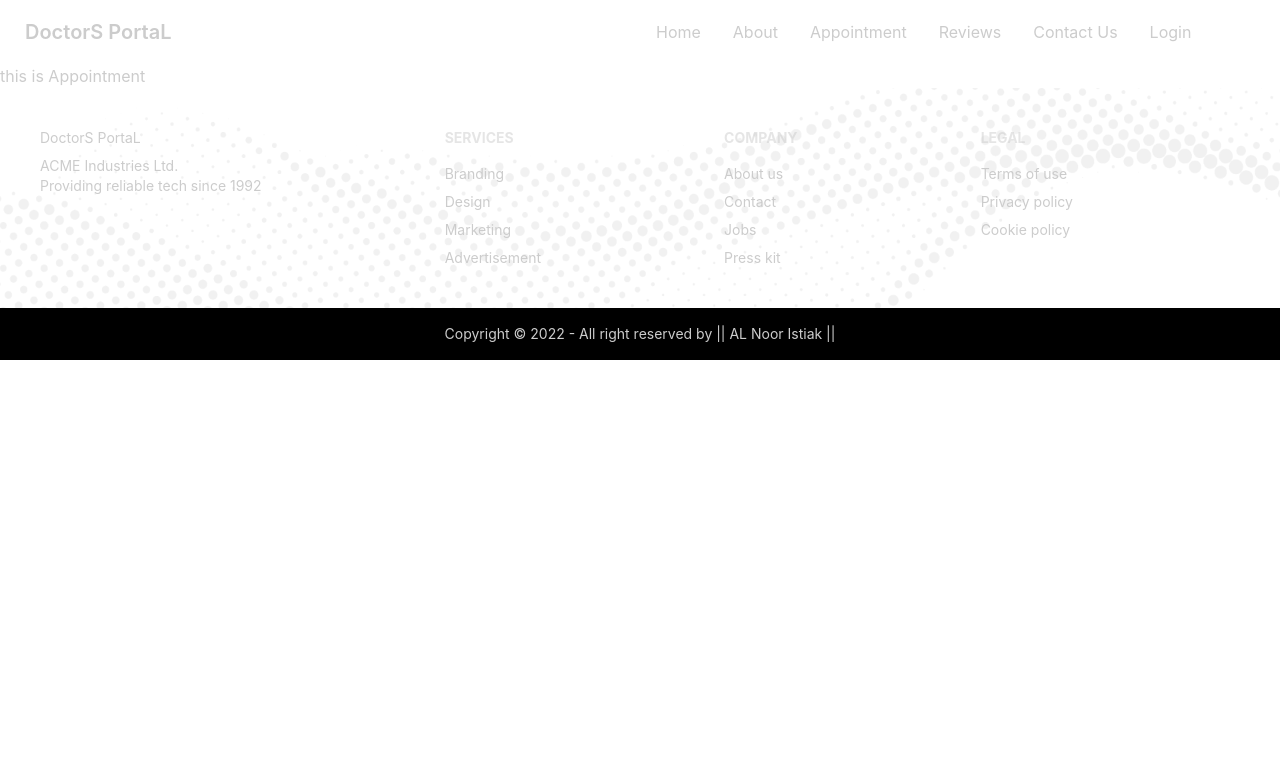
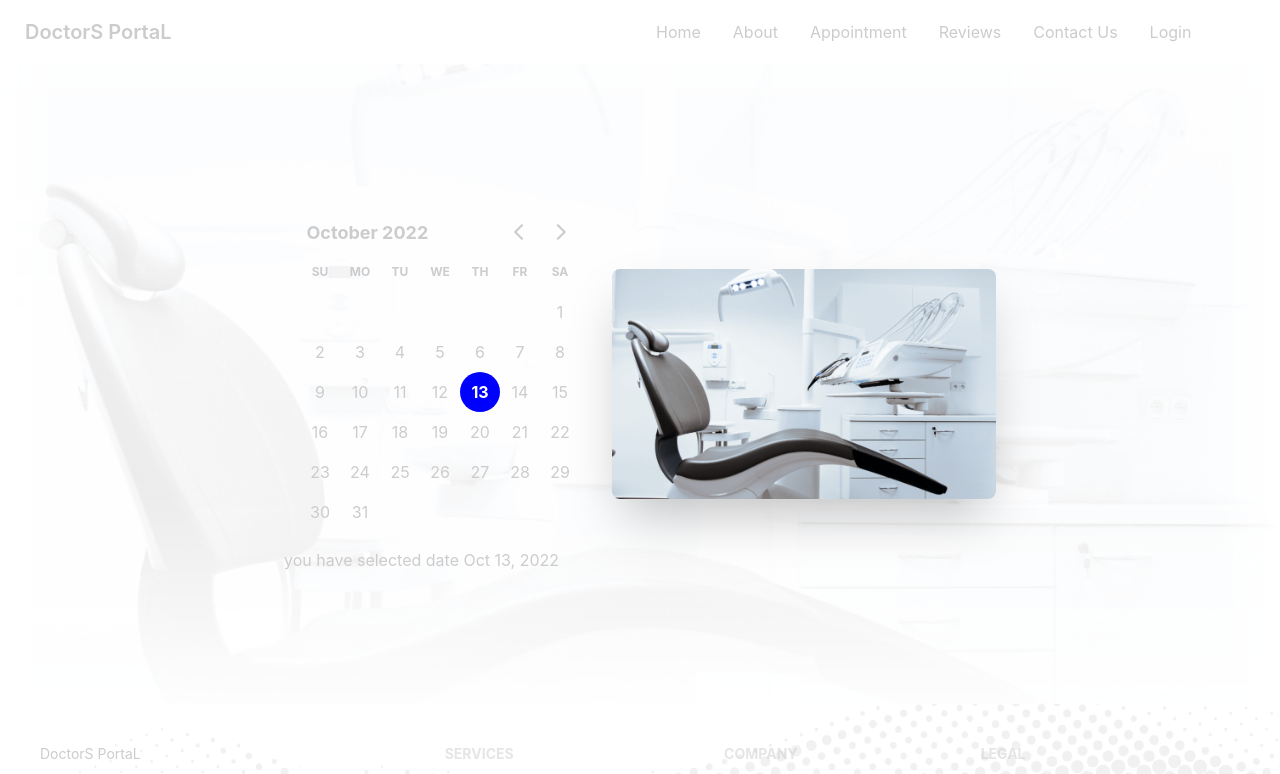
Before and after one commit to alnooristiak/doctors-poratl-frontend, a React (Create React App) app: page /appointment in a window 1280 px wide. Shown: the top 774 px of the page. Built offline with nearby package versions, Linux system fonts and the light colour scheme.

Commit message:
adding appoitment page and react day picker

```diff
--- a/package.json
+++ b/package.json
@@ -7,7 +7,9 @@
     "@testing-library/react": "^13.4.0",
     "@testing-library/user-event": "^13.5.0",
     "daisyui": "^2.31.0",
+    "date-fns": "^2.29.3",
     "react": "^18.2.0",
+    "react-day-picker": "^8.3.5",
     "react-dom": "^18.2.0",
     "react-router-dom": "^6.4.2",
     "react-scripts": "5.0.1",
--- a/src/pages/Appointment/Appointment.js
+++ b/src/pages/Appointment/Appointment.js
@@ -1,9 +1,28 @@
-import React from 'react';
+import React, { useState } from 'react';
+import chair from '../../assets/images/chair.png'
+import { DayPicker } from 'react-day-picker';
+import 'react-day-picker/dist/style.css';
+import { format } from 'date-fns';
 
 const Appointment = () => {
+
+    const [date, setDate] = useState(new Date());
+
+
     return (
-        <div>
-            <h1>this is Appointment</h1>
+        <div className="hero-bg hero min-h-screen">
+            <div className="hero-content flex-col lg:flex-row-reverse">
+                <img src={chair} className="max-w-sm rounded-lg shadow-2xl" alt='deantace chair' />
+                <div>
+                    <DayPicker
+                    mode="single"
+                    selected={date}
+                    onSelect={setDate}
+                    // footer={footer}
+                    />
+                    <h5>you have selected date {format(date, 'PP')}</h5>
+                </div>
+            </div>
         </div>
     );
 };
```
Also changed, not shown: 1 other file (tests, documents, lock files or other folders).
